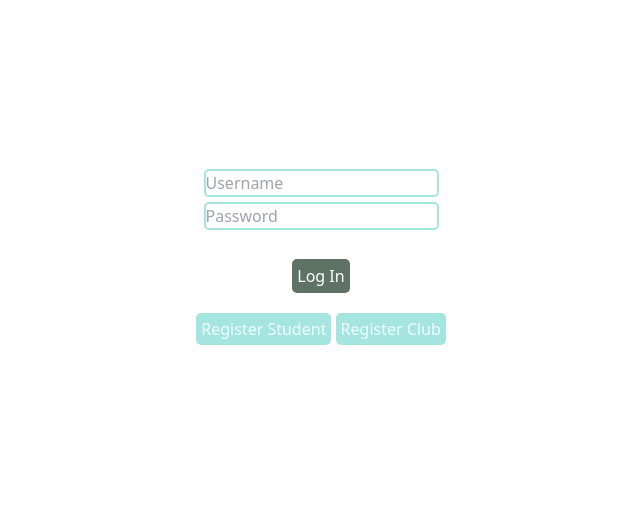
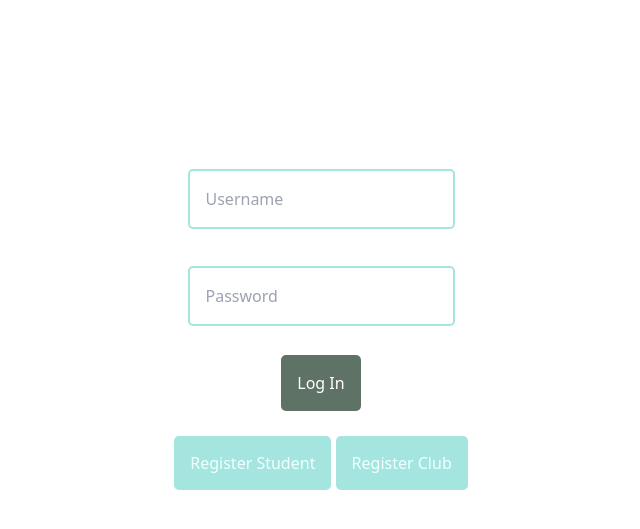
Before and after one commit to kushagra1711/RecruitGuru, a PHP site: page /login.php in a window 1280 px wide. Shown: the part 74-603 px from the top of the page, without its empty margins (319-959 px from the left). Run offline with PHP 8.4, Linux system fonts and the light colour scheme; the visitor is signed in with stand-in values (Sample User, id 1); some libraries are stand-ins or nearby versions.

Commit message:
feat: update css

```diff
--- a/src/css/index.css
+++ b/src/css/index.css
@@ -2,12 +2,12 @@
 
 h1 {
     font-family: "IBM Plex Mono", monospace;
-    font-size: 4rem;
+    font-size: 3rem !important;
 }
 
 h3 {
     font-family: "IBM Plex Mono", monospace;
-    font-size: 3rem;
+    font-size: 2rem !important;
 }
 
 .smthin {
--- a/src/css/template.css
+++ b/src/css/template.css
@@ -1,7 +1,9 @@
 @import url("https://fonts.googleapis.com/css2?family=IBM+Plex+Mono:wght@500&family=Roboto+Mono&display=swap");
+
 * {
     user-select: none;
 }
+
 .container {
     padding: 50px;
     margin-top: 7%;
@@ -21,27 +23,32 @@
 .register {
     background-color: #a4e5e0;
     color: azure;
-  padding: 5px;
+    padding: 1rem;
     border-radius: 5px;
 }
 
 .col-md-offset-3 {
     flex-basis: 55%;
 }
+
 .col-sm-offset-3 {
     background-color: #a4e5e0;
     border-radius: 5%;
 }
+
 .col-lg-12 {
     padding: 20px;
 }
+
 .panel-login {
     padding: 0px;
     margin-left: 70%;
 }
+
 .form-group {
     padding: 10px;
 }
+
 .navbarz {
     background-color: #a4e5e0;
     font-family: "IBM Plex Mono", monospace;
@@ -68,13 +75,35 @@
     letter-spacing: 0.5rem;
     padding-right: 0.5rem;
 }
+
 .btn-primary {
     background-color: #a4e5e0 !important;
     padding-left: 10px;
 }
+
 .btn-primary:hover {
     border-color: #38475d;
 }
+
 .col-md-6 {
     margin-left: 20%;
 }
+
+#username {
+    padding: 1rem;
+    margin-bottom: 2rem;
+}
+
+#password {
+    padding: 1rem;
+}
+
+#login-submit {
+    background-color: #5E7365;
+    padding: 1rem;
+    color: white;
+    font-size: 1rem;
+    border-radius: 5px;
+    margin-top: 5px;
+    margin-bottom: 1rem;
+}
--- a/src/index.php
+++ b/src/index.php
@@ -26,7 +26,7 @@
       <div class="collapse navbar-collapse" id="navbarSupportedContent">
         <ul class="navbar-nav">
           <li>
-            <a class="nav-link nav-item" href="index.php">HOME <span class="sr-only">(current)</span></a>
+            <a class="nav-link nav-item" href="#">HOME <span class="sr-only">(current)</span></a>
           </li>
 
         </ul>
@@ -39,7 +39,7 @@
       <br />
       <br />
       <h3>
-        Apply for over <span class="name1">{quantity}</span> clubs, the easy
+        Apply for <span class="name1">any</span> number of clubs, the easy
         way.
       </h3>
       <br><br>
--- a/src/login.php
+++ b/src/login.php
@@ -58,7 +58,7 @@
                 <br>
                 <input type="password" class="input" name="password" id="password" placeholder="Password" required>
                 <br> <br>
-                <input type="submit" name="login-submit" id="login-submit" style=" background-color: #5E7365; padding: 5px; color:white; border-radius:5px; margin-top:5px;" class="login" value="Log In">
+                <input type="submit" name="login-submit" id="login-submit" class="login" value="Log In">
             </form>
             <br>
             <a href="register_student.php" class="register">Register Student</a>
```
Lines whose indentation alone changed are shown as unchanged.
